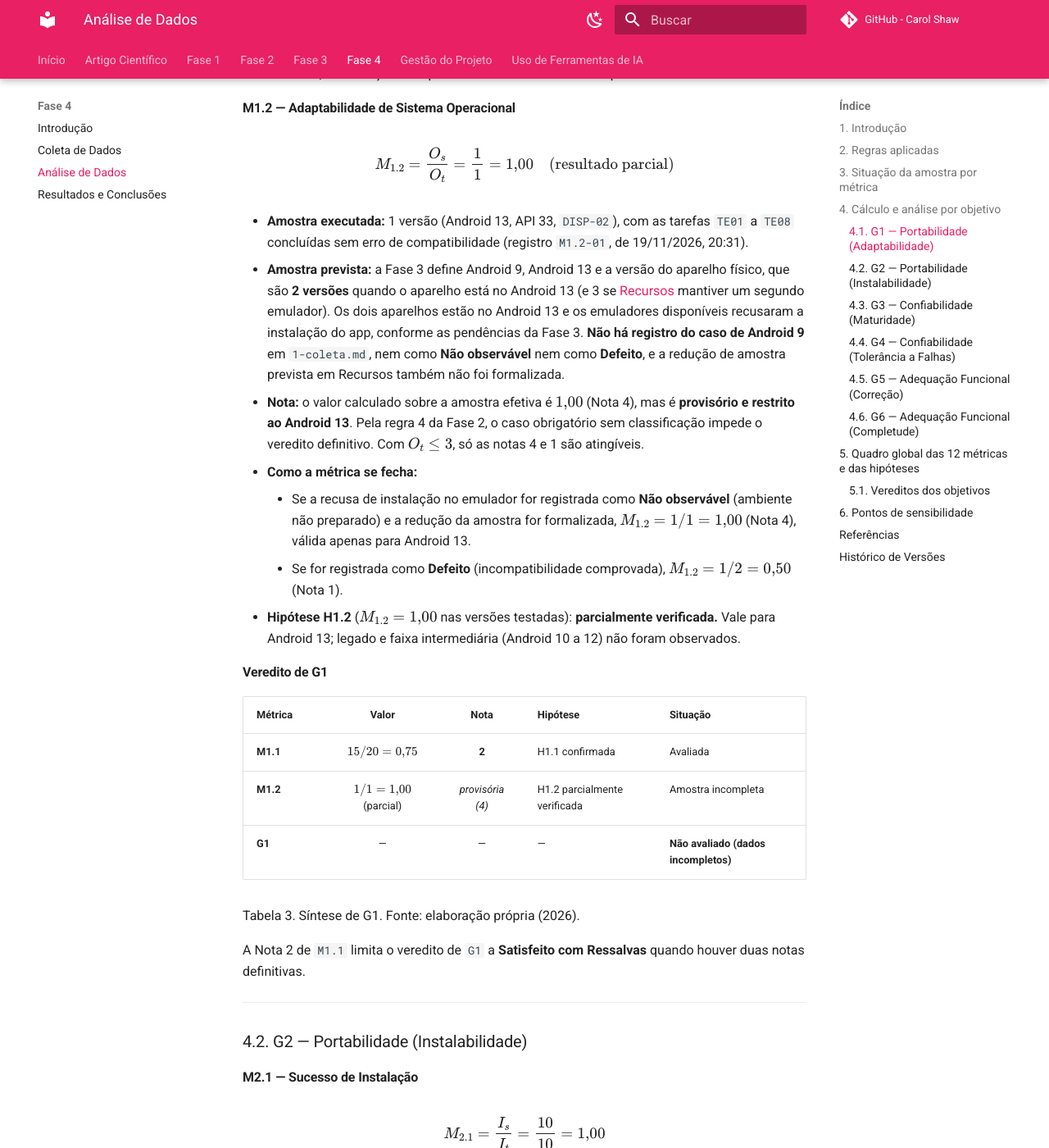
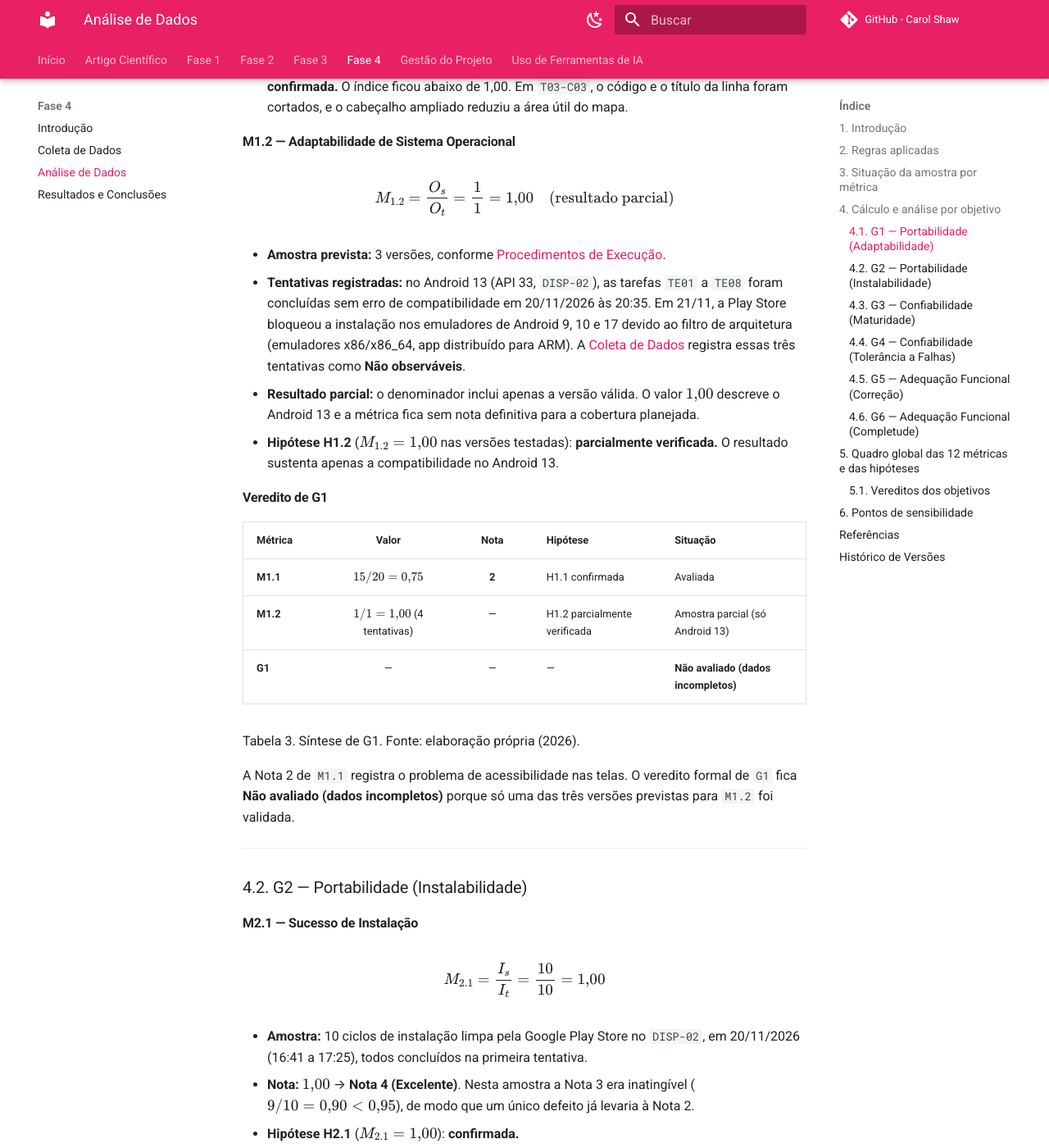
Before and after one commit to FCTE-Qualidade-de-Software-1/2026-2_T02_CAROL_SHAW, an MkDocs documentation site: the page built from docs/fase4/2-analise.md, in a window 1280 px wide and 1400 px high, scrolled down 3351 px. Shown: the whole window at 82% size. Built offline with MkDocs 1.6.1 and Material for MkDocs 9.7.7, drawn with Linux system fonts in a browser that asks for light colours; comment, search, counter and statistics services are not loaded; some of the changed text lies outside the part shown.

Commit message:
docs(fase4): sincroniza as tentativas de M1.2

```diff
--- a/docs/fase4/2-analise.md
+++ b/docs/fase4/2-analise.md
@@ -38,7 +38,7 @@ A Tabela 2 compara o previsto na Fase 3 com o que consta em [Coleta de Dados](1-
 | Métrica | Ambiente registrado | Previstos | Executados | Conformes | Defeitos | Não observáveis | Amostra válida | Situação |
 | :--- | :--- | :---: | :---: | :---: | :---: | :---: | :---: | :--- |
 | **M1.1** | `DISP-02` · Android 13 | 20 casos | 20 | 15 | 5 | 0 | 20 | Completa |
-| **M1.2** | `DISP-02` · Android 13 | 2 a 3 versões | 1 | 1 | 0 | 0 | 1 | **Parcial** (sem registro de Android 9) |
+| **M1.2** | `DISP-02` · Android 13 e `EMU-01` a `EMU-03` · Android 9, 10 e 17 | 3 versões | 4 | 1 | 0 | 3 | 1 | **Parcial** (só Android 13 validado) |
 | **M2.1** | `DISP-02` · Android 13 | 10 ciclos | 10 | 10 | 0 | 0 | 10 | Completa |
 | **M2.2** | `DISP-02` · Android 13 | 10 ciclos | 10 | 10 | 0 | 0 | 10 | Completa |
 | **M3.1** | `DISP-02` · Android 13 | 20 sessões | 20 | 20 | 0 | 0 | 20 | Completa |
@@ -52,7 +52,7 @@ A Tabela 2 compara o previsto na Fase 3 com o que consta em [Coleta de Dados](1-
 
 <p class="legenda">Tabela 2. Amostras previstas, executadas e válidas. Fonte: elaboração própria (2026), com base em Coleta de Dados e Procedimentos de Execução.</p>
 
-Em todos os registros a versão do aplicativo é `5.25.1(1149)`, portanto não houve mistura de versões na mesma amostra. Nenhum caso foi classificado como **Não observável** ou **Pendente**. Em `M1.2`, o caso de Android 9 simplesmente não tem registro (seção 4.1).
+A versão do aplicativo avaliada foi `5.25.1(1149)`. Em `M1.2`, três tentativas em emulador foram classificadas como **Não observáveis**. Elas constam entre as quatro tentativas registradas e ficam fora da amostra válida.
 
 ---
 
@@ -78,25 +78,22 @@ $$
 M_{1.2} = \frac{O_s}{O_t} = \frac{1}{1} = 1{,}00 \quad \text{(resultado parcial)}
 $$
 
-- **Amostra executada:** 1 versão (Android 13, API 33, `DISP-02`), com as tarefas `TE01` a `TE08` concluídas sem erro de compatibilidade (registro `M1.2-01`, de 19/11/2026, 20:31).
-- **Amostra prevista:** a Fase 3 define Android 9, Android 13 e a versão do aparelho físico, que são **2 versões** quando o aparelho está no Android 13 (e 3 se [Recursos](../fase3/3-recursos.md) mantiver um segundo emulador). Os dois aparelhos estão no Android 13 e os emuladores disponíveis recusaram a instalação do app, conforme as pendências da Fase 3. **Não há registro do caso de Android 9** em `1-coleta.md`, nem como **Não observável** nem como **Defeito**, e a redução de amostra prevista em Recursos também não foi formalizada.
-- **Nota:** o valor calculado sobre a amostra efetiva é $1{,}00$ (Nota 4), mas é **provisório e restrito ao Android 13**. Pela regra 4 da Fase 2, o caso obrigatório sem classificação impede o veredito definitivo. Com $O_t \le 3$, só as notas 4 e 1 são atingíveis.
-- **Como a métrica se fecha:**
-    - Se a recusa de instalação no emulador for registrada como **Não observável** (ambiente não preparado) e a redução da amostra for formalizada, $M_{1.2} = 1/1 = 1{,}00$ (Nota 4), válida apenas para Android 13.
-    - Se for registrada como **Defeito** (incompatibilidade comprovada), $M_{1.2} = 1/2 = 0{,}50$ (Nota 1).
-- **Hipótese H1.2** ($M_{1.2} = 1{,}00$ nas versões testadas): **parcialmente verificada.** Vale para Android 13; legado e faixa intermediária (Android 10 a 12) não foram observados.
+- **Amostra prevista:** 3 versões, conforme [Procedimentos de Execução](../fase3/2-procedimentos.md#5-amostras-e-limitacao).
+- **Tentativas registradas:** no Android 13 (API 33, `DISP-02`), as tarefas `TE01` a `TE08` foram concluídas sem erro de compatibilidade em 20/11/2026 às 20:35. Em 21/11, a Play Store bloqueou a instalação nos emuladores de Android 9, 10 e 17 devido ao filtro de arquitetura (emuladores x86/x86_64, app distribuído para ARM). A [Coleta de Dados](1-coleta.md#m12-adaptabilidade-de-sistema-operacional) registra essas três tentativas como **Não observáveis**.
+- **Resultado parcial:** o denominador inclui apenas a versão válida. O valor $1{,}00$ descreve o Android 13 e a métrica fica sem nota definitiva para a cobertura planejada.
+- **Hipótese H1.2** ($M_{1.2} = 1{,}00$ nas versões testadas): **parcialmente verificada.** O resultado sustenta apenas a compatibilidade no Android 13.
 
 #### Veredito de G1
 
 | Métrica | Valor | Nota | Hipótese | Situação |
 | :--- | :---: | :---: | :--- | :--- |
 | **M1.1** | $15/20 = 0{,}75$ | **2** | H1.1 confirmada | Avaliada |
-| **M1.2** | $1/1 = 1{,}00$ (parcial) | *provisória (4)* | H1.2 parcialmente verificada | Amostra incompleta |
+| **M1.2** | $1/1 = 1{,}00$ (4 tentativas) | — | H1.2 parcialmente verificada | Amostra parcial (só Android 13) |
 | **G1** | — | — | — | **Não avaliado (dados incompletos)** |
 
 <p class="legenda">Tabela 3. Síntese de G1. Fonte: elaboração própria (2026).</p>
 
-A Nota 2 de `M1.1` limita o veredito de `G1` a **Satisfeito com Ressalvas** quando houver duas notas definitivas.
+A Nota 2 de `M1.1` registra o problema de acessibilidade nas telas. O veredito formal de `G1` fica **Não avaliado (dados incompletos)** porque só uma das três versões previstas para `M1.2` foi validada.
 
 ---
 
@@ -288,7 +285,7 @@ $$
 | Código | Métrica | Objetivo | Contagem | Valor | Nota | Hipótese | Veredito da hipótese |
 | :---: | :--- | :---: | :---: | :---: | :---: | :--- | :--- |
 | **M1.1** | Adaptabilidade de hardware | G1 | 15 / 20 | 0,75 | **2** | $M_{1.1} < 1{,}00$ (falha no mapa) | Confirmada |
-| **M1.2** | Adaptabilidade de SO | G1 | 1 / 1 *(de 2–3)* | 1,00 *(parcial)* | *provisória* | $M_{1.2} = 1{,}00$ | Parcialmente verificada |
+| **M1.2** | Adaptabilidade de SO | G1 | 1 / 1 *(4 tentativas)* | 1,00 *(parcial)* | — | $M_{1.2} = 1{,}00$ | Parcialmente verificada |
 | **M2.1** | Sucesso de instalação | G2 | 10 / 10 | 1,00 | **4** | $M_{2.1} = 1{,}00$ | Confirmada |
 | **M2.2** | Resíduo pós-desinstalação | G2 | 10 / 10 | 1,00 | **4** | $M_{2.2} < 1{,}00$ | Refutada |
 | **M3.1** | Sessões sem *crashes* | G3 | 20 / 20 | 1,00 | **4** | $M_{3.1} \ge 0{,}95$ | Confirmada |
@@ -326,7 +323,7 @@ Com amostras pequenas, um único caso pode mudar uma nota e o veredito do objeti
 | Métrica | Situação observada | O que mudaria a nota | Efeito no objetivo |
 | :--- | :--- | :--- | :--- |
 | **M1.1** | $15/20 = 0{,}75$, no limite da Nota 2 | Mais 1 defeito: $14/20 = 0{,}70$ → Nota 1 | A pior nota seria 1. O veredito formal de G1 depende da cobertura de M1.2. |
-| **M1.2** | $1/1$, com Android 9 sem registro | Android 9 como Defeito: $1/2 = 0{,}50$ → Nota 1 | G1 passaria a *Não Satisfeito* |
+| **M1.2** | $1/1$ no Android 13, com 3 tentativas não observáveis | Em um teste adicional válido, uma versão com defeito reduziria o índice a $1/2 = 0{,}50$, faixa da Nota 1 | O veredito de G1 depende da cobertura planejada de M1.2. |
 | **M2.1 / M2.2** | $10/10$, sem Nota 3 possível | 1 defeito → Nota 2 | G2 passaria a *Satisfeito com Ressalvas* |
 | **M3.1 / M3.2** | $20/20$ em sessões de 2 min 30 s | 2 sessões afetadas → Nota 1 (com 1 afetada, Nota 3) | G3 mudaria conforme a pior nota |
 | **M5.1** | Mediana $3{,}34$ min (Nota 3) | Mediana $> 5$ min → Nota 2 | G5 passaria a *Satisfeito com Ressalvas* (pior nota = 2) |
```
Also changed, not shown: docs/fase3/2-procedimentos.md (+1 -1 lines), docs/fase3/3-recursos.md (+1 -1 lines), docs/fase4/1-coleta.md (+1 -1 lines), docs/fase4/3-resultados.md (+10 -10 lines), 1 other file.
